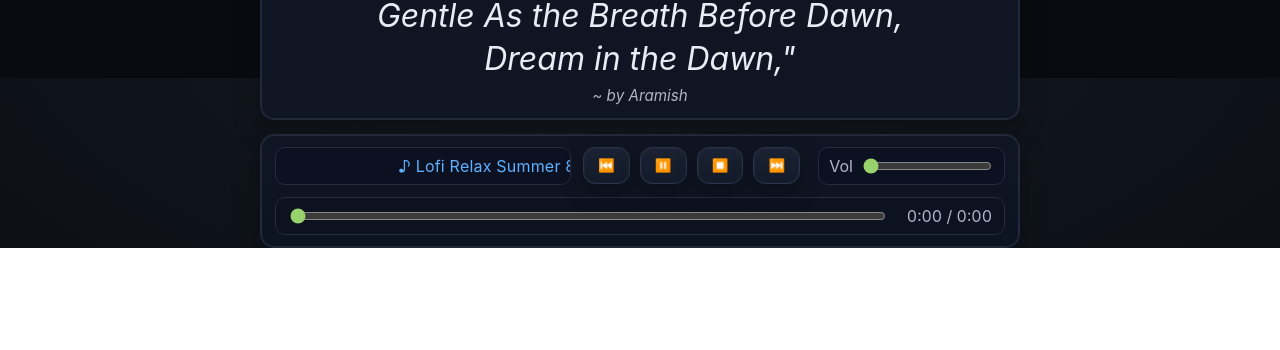
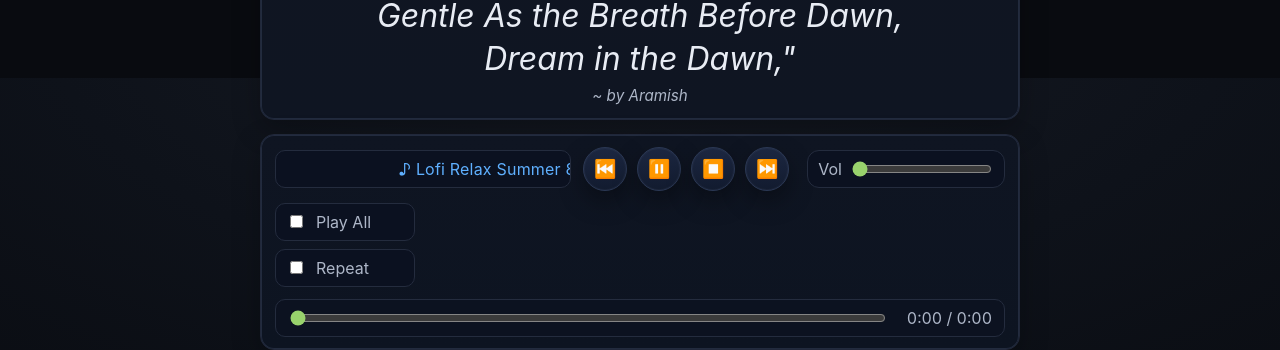
Before and after one commit to iknowthatyouknow/PoemRings, a plain HTML site: page index.html in a window 1280 px wide. Shown: the part 722-1072 px from the top of the page. Before the commit the page ends 970 px from the top, so only its background shows below. Drawn offline with Linux system fonts and the light colour scheme.

Commit message:
Update index.html

```diff
--- a/index.html
+++ b/index.html
@@ -6,7 +6,7 @@
 
   <meta charset="utf-8" />
   <meta name="viewport" content="width=device-width, initial-scale=1" />
-  <title>For You Only</title>
+  <title>For Only You</title>
   <style>
     :root{
       --spin-duration: 1200ms;
@@ -36,13 +36,14 @@
       --drop-hint: #3357ff55;
 
       /* Player buttons (new visual) */
-      --pbtn-bg1: #1a2233;
-      --pbtn-bg2: #131b2a;
-      --pbtn-border: #2a344a;
-      --pbtn-hover: #24304a;
-      --pbtn-active: #1b2740;
-      --pbtn-glow: 0 8px 22px rgba(0,0,0,.28);
-      --pbtn-ring: rgba(120,175,255,.25);
+      --pbtn-bg1: #1c2741;
+      --pbtn-bg2: #121b2f;
+      --pbtn-border: #2b3854;
+      --pbtn-hover1: #243253;
+      --pbtn-hover2: #15203a;
+      --pbtn-active: #0f1830;
+      --pbtn-ring: rgba(120,175,255,.35);
+      --pbtn-shadow: 0 10px 24px rgba(0,0,0,.35);
     }
 
     * { box-sizing: border-box; }
@@ -159,7 +160,9 @@
       border: 1px solid #21283a; border-radius: 14px; padding: 12px 14px;
       box-shadow: 0 10px 28px rgba(0,0,0,.25), inset 0 0 0 1px #222b3e;
     }
-    .music-row { display:flex; gap:12px; align-items:center; justify-content:space-between; flex-wrap:wrap; }
+    .music-row {
+      display:flex; gap:12px; align-items:center; justify-content:space-between; flex-wrap:wrap;
+    }
     .ticker {
       position: relative; overflow: hidden; border:1px solid #242c3e; border-radius:10px;
       background: #0b1120; padding: 8px 12px; min-width: 240px; flex: 1;
@@ -168,6 +171,42 @@
                      animation: slide 14s linear infinite; color: #5fb0ff; letter-spacing: .2px; }
     @keyframes slide { 0% { transform: translateX(0); } 100% { transform: translateX(-100%); } }
 
+    /* New elegant player controls */
+    .player-controls{ display:flex; gap:10px; align-items:center; flex-wrap:wrap; }
+    .pbtn{
+      display:inline-flex; align-items:center; justify-content:center;
+      width: 44px; height: 44px; border-radius: 999px;
+      background: linear-gradient(180deg, var(--pbtn-bg1), var(--pbtn-bg2));
+      border: 1px solid var(--pbtn-border);
+      box-shadow: var(--pbtn-shadow), inset 0 0 0 1px rgba(255,255,255,0.03);
+      color: var(--text); font-size: 18px; font-weight: 700;
+      transition: transform .08s ease, background .2s ease, box-shadow .2s ease, border-color .2s ease, filter .2s ease;
+      outline: none;
+    }
+    .pbtn:hover{
+      background: linear-gradient(180deg, var(--pbtn-hover1), var(--pbtn-hover2));
+      border-color: #3a4a6a;
+      filter: drop-shadow(0 6px 16px rgba(0,0,0,.28));
+    }
+    .pbtn:active{ transform: translateY(1px); background: var(--pbtn-active); }
+    .pbtn:focus-visible{ box-shadow: 0 0 0 3px var(--pbtn-ring); }
+
+    .vol-wrap{
+      display:inline-flex; align-items:center; gap:8px; margin-left: 8px; color: #aeb7c8;
+      padding: 8px 10px; border-radius: 12px; border:1px solid #242c3e; background:#0b1120;
+    }
+    .vol-wrap input[type="range"]{ accent-color:#98d26c; width: 140px; }
+
+    /* Options column (right side, stacked) */
+    .options-col{
+      display:flex; flex-direction:column; gap:8px; min-width: 140px;
+    }
+    .opt{
+      display:flex; align-items:center; gap:10px;
+      background:#0b1120; border:1px solid #242c3e; border-radius:10px; padding:8px 10px; color:#aeb7c8;
+    }
+    .opt input{ accent-color:#98d26c; }
+
     .player-row{
       display:flex; gap:10px; align-items:center; justify-content:space-between; flex-wrap:wrap;
       background:#0c1220; border:1px solid #242c3e; border-radius:10px; padding:8px 12px;
@@ -175,35 +214,6 @@
     .seek{ display:flex; align-items:center; gap:10px; flex:1; min-width: 160px; }
     .seek input[type="range"]{ width: 100%; accent-color:#98d26c; }
     .time { font-variant-numeric: tabular-nums; color: var(--muted); min-width: 94px; text-align:right; }
-
-    /* New, elegant player controls (visual-only) */
-    .player-controls{ display:flex; gap:10px; align-items:center; flex-wrap:wrap; }
-    .player-controls .pbtn{
-      position: relative;
-      display:inline-flex; align-items:center; justify-content:center;
-      gap:8px; padding: 10px 14px; min-width: 44px;
-      border-radius: 12px; font-weight:700; letter-spacing:.2px; cursor:pointer;
-      background: linear-gradient(180deg, var(--pbtn-bg1), var(--pbtn-bg2));
-      border: 1px solid var(--pbtn-border);
-      box-shadow: var(--pbtn-glow), inset 0 0 0 1px rgba(255,255,255,0.02);
-      color: var(--text);
-      transition: transform .06s ease, background .2s ease, box-shadow .2s ease, border-color .2s ease, filter .2s ease;
-    }
-    .player-controls .pbtn:hover{
-      background: linear-gradient(180deg, var(--pbtn-hover), var(--pbtn-bg2));
-      border-color: #33415a;
-      filter: drop-shadow(0 4px 12px rgba(0,0,0,.25));
-    }
-    .player-controls .pbtn:active{ transform: translateY(1px); background: var(--pbtn-active); }
-    .player-controls .pbtn:focus-visible{
-      outline: 0;
-      box-shadow: 0 0 0 3px var(--pbtn-ring);
-    }
-    .player-controls label{
-      display:inline-flex; align-items:center; gap:8px; margin-left: 8px; color: #aeb7c8;
-      padding: 8px 10px; border-radius: 10px; border:1px solid #242c3e; background:#0b1120;
-    }
-    .player-controls input[type="range"]{ accent-color:#98d26c; }
 
     /* One-time audio consent overlay — starts hidden; shown only if autoplay blocked */
     #audio-consent{
@@ -231,6 +241,7 @@
       .controls button{ padding: 10px 14px; }
       .ticker{ min-width: 200px; }
       .player-row{ gap: 8px; }
+      .options-col{ min-width: 120px; }
     }
 
     @media (max-width: 480px){
@@ -248,9 +259,13 @@
       .music{ gap: 10px; padding: 10px 12px; }
       .music-row{ flex-direction: column; align-items: stretch; gap: 10px; }
       .ticker{ min-width: 0; width: 100%; }
+      .player-controls{ justify-content:center; }
+      .options-col{ flex-direction:row; justify-content:center; gap:12px; }
+      .opt{ width:auto; }
       .player-row{ flex-direction: column; align-items: stretch; gap: 8px; }
       .seek{ min-width: 0; }
       .time{ text-align: left; }
+      .vol-wrap input[type="range"]{ width: 120px; }
     }
   </style>
 </head>
@@ -288,14 +303,21 @@
     <section class="music" aria-label="Music player">
       <div class="music-row">
         <div class="ticker" title="Current song"><div id="songTitle" class="ticker__inner">—</div></div>
-        <div class="player-controls">
-          <button id="prevBtn" class="pbtn" title="Previous">⏮️</button>
-          <button id="playPauseBtn" class="pbtn" title="Play/Pause">⏯️</button>
-          <button id="stopBtn" class="pbtn" title="Stop">⏹️</button>
-          <button id="nextBtn" class="pbtn" title="Next">⏭️</button>
-          <label>
+
+        <div class="player-controls" aria-label="Playback controls">
+          <button id="prevBtn" class="pbtn" title="Previous" aria-label="Previous track">⏮️</button>
+          <button id="playPauseBtn" class="pbtn" title="Play/Pause" aria-label="Play or pause">⏯️</button>
+          <button id="stopBtn" class="pbtn" title="Stop" aria-label="Stop">⏹️</button>
+          <button id="nextBtn" class="pbtn" title="Next" aria-label="Next track">⏭️</button>
+          <span class="vol-wrap" aria-label="Volume">
             Vol <input id="volRange" type="range" min="0" max="1" step="0.01" value="0.6" />
-          </label>
+          </span>
+        </div>
+
+        <!-- Options column on the right, stacked -->
+        <div class="options-col" aria-label="Playback options">
+          <label class="opt"><input id="optPlayAll" type="checkbox" /> Play All</label>
+          <label class="opt"><input id="optRepeat"  type="checkbox" /> Repeat</label>
         </div>
       </div>
 
@@ -322,7 +344,7 @@ const RINGS_DATA = [
   ["Dream in the Dawn,","Truth Without Armor, Steady in Light","The Horizon Waits for her Journey","She is Proof That Fate Wears Many Faces"]
 ];
 // Reorderable stacks
-let stacks = [];  // [{id, options:[...], currentIndex, card, span, el}]
+let stacks = [];  // [{id, options:[...], currentIndex, card, span, el }]
 
 /* ---- SPECIAL POEM (strict) ---- */
 function normalizeLineStrict(s){
@@ -348,6 +370,21 @@ const SPECIAL_TRACK = { name: "Sparks_For_Only_You.mp3", url: "music/" + encodeU
 const BAD_TRACKS = new Set(); // fatal-only blacklist
 let LIBRARY = window.LIBRARY || [];
 let bag = [], bagPos = -1, currentIndex = -1;
+
+/* Playback options */
+const optPlayAll = document.getElementById('optPlayAll');
+const optRepeat  = document.getElementById('optRepeat');
+
+function loadOptions(){
+  optPlayAll.checked = localStorage.getItem('poem_playAll') === '1';
+  optRepeat.checked  = localStorage.getItem('poem_repeat')  === '1';
+}
+function saveOptions(){
+  localStorage.setItem('poem_playAll', optPlayAll.checked ? '1' : '0');
+  localStorage.setItem('poem_repeat',  optRepeat.checked  ? '1' : '0');
+}
+optPlayAll.addEventListener('change', saveOptions);
+optRepeat.addEventListener('change',  saveOptions);
 
 /* ---------- Wait until tracks.json is ready ---------- */
 function waitForLibraryReady(){
@@ -380,7 +417,6 @@ const curTimeEl = document.getElementById('curTime');
 const durTimeEl = document.getElementById('durTime');
 
 /* ======== Build Reorderable Rings ======== */
-/* Desktop DnD + Touch DnD, same as before (shortened to keep focus) */
 function buildRings(){
   stage.innerHTML = "";
   stacks = [];
@@ -408,6 +444,8 @@ function buildRings(){
   wireDesktopDnD();
   wireTouchDnD();
 }
+
+/* Desktop DnD */
 function wireDesktopDnD(){
   let dragSrc = null;
   stage.querySelectorAll('.ring').forEach(ring => {
@@ -433,6 +471,8 @@ function wireDesktopDnD(){
     });
   });
 }
+
+/* Mobile Touch/Pointer DnD */
 function wireTouchDnD(){
   const rings = Array.from(stage.querySelectorAll('.ring'));
   rings.forEach(ring => {
@@ -590,13 +630,11 @@ function updateDurAndSeekOn(active){
 }
 function updatePlayStateUI(){
   const active = getActive();
-  playPauseBtn.textContent = active.paused ? "▶️" : "⏸️";
+  document.getElementById('playPauseBtn').textContent = active.paused ? "▶️" : "⏸️";
 }
-
 function setTitle(tr, extra = ""){
   songTitleEl.textContent = "♪ " + prettyName(tr.name) + (extra ? " " + extra : "");
 }
-
 function isFatalAudioError(audio){
   const c = audio && audio.error && audio.error.code;
   return c === 3 || c === 4;
@@ -606,7 +644,6 @@ function isFatalAudioError(audio){
 function setMasterVolume(v){
   v = Math.max(0, Math.min(1, v));
   getActive().volume = v;
-  // idle may be in a fade; do not force it unless we’re fully swapped
 }
 volRange.addEventListener('input', () => setMasterVolume(Number(volRange.value)));
 
@@ -631,8 +668,7 @@ async function crossfadeTo(url, titleObj){
   idle.load();
   idle.volume = 0;
 
-  // Try play both (some mobile policies need prior gesture; we've got it)
-  try { await idle.play(); } catch(e) { /* will be handled by consent/controls */ }
+  try { await idle.play(); } catch(e) {}
 
   // Fade
   const dur = getXfadeMs();
@@ -646,12 +682,10 @@ async function crossfadeTo(url, titleObj){
       active.volume = targetVol * (1 - t);
       idle.volume   = targetVol * (t);
       if (step >= steps){
-        // finish
         active.pause();
         active.currentTime = 0;
         idle.volume = targetVol;
         swapPlayers();
-        // Update UI to new active
         resetSeekUI();
         if (isFinite(getActive().duration)) updateDurAndSeekOn(getActive());
         setTitle(titleObj);
@@ -681,18 +715,23 @@ async function loadPlayOnActive(url, titleObj, {loop=false}={}){
   hookEnded();
 }
 
-/* Auto-advance on end (with crossfade) unless special looping */
+/* Auto-advance on end (with crossfade) honoring Play All / Repeat */
 function hookEnded(){
   const active = getActive();
   active.onended = async () => {
-    // If we're looping (special track), do nothing
-    if (active.loop) return;
-
-    const nxt = nextFromBag();
-    if (typeof nxt !== 'number') return;
-    const tr = LIBRARY[nxt];
-    await crossfadeTo(tr.url, tr);
-    currentIndex = nxt;
+    if (optRepeat.checked){
+      active.currentTime = 0;
+      try { await active.play(); } catch(e) {}
+      return;
+    }
+    if (optPlayAll.checked){
+      const nxt = nextFromBag();
+      if (typeof nxt !== 'number') return;
+      const tr = LIBRARY[nxt];
+      await crossfadeTo(tr.url, tr);
+      currentIndex = nxt;
+    }
+    // If neither option checked: stop after current track
   };
 }
 
@@ -712,7 +751,6 @@ async function playIndex(i, {loop=false, advanceBagOnSuccess=false, crossfade=fa
       if (pos !== -1) bagPos = pos;
     }
   } catch(e){
-    // If the audio element has a fatal error, blacklist and try next
     if (isFatalAudioError(getActive())){
       BAD_TRACKS.add(tr.name);
       rebuildBag();
@@ -728,7 +766,7 @@ async function playIndexForSpecial(){
     // Stop both, then load special onto active and loop
     playerA.pause(); playerB.pause();
     playerA.currentTime = 0; playerB.currentTime = 0;
-    if (ACTIVE !== 'A') swapPlayers(); // ensure A is active (not required, but deterministic)
+    if (ACTIVE !== 'A') swapPlayers(); // deterministic
 
     await loadPlayOnActive(SPECIAL_TRACK.url, {name: SPECIAL_TRACK.name + " — special"}, {loop:true});
   } catch(e){
@@ -864,10 +902,15 @@ function initVolume(){
   });
 }
 
+function loadPersisted(){
+  loadOptions();
+}
+
 /* Build & start (v44 look preserved) */
 buildRings();
 renderPoem(true);
 initVolume();
+loadPersisted();
 
 /* Wait for the music library from index.js before building the bag */
 waitForLibraryReady().then(() => {
```
